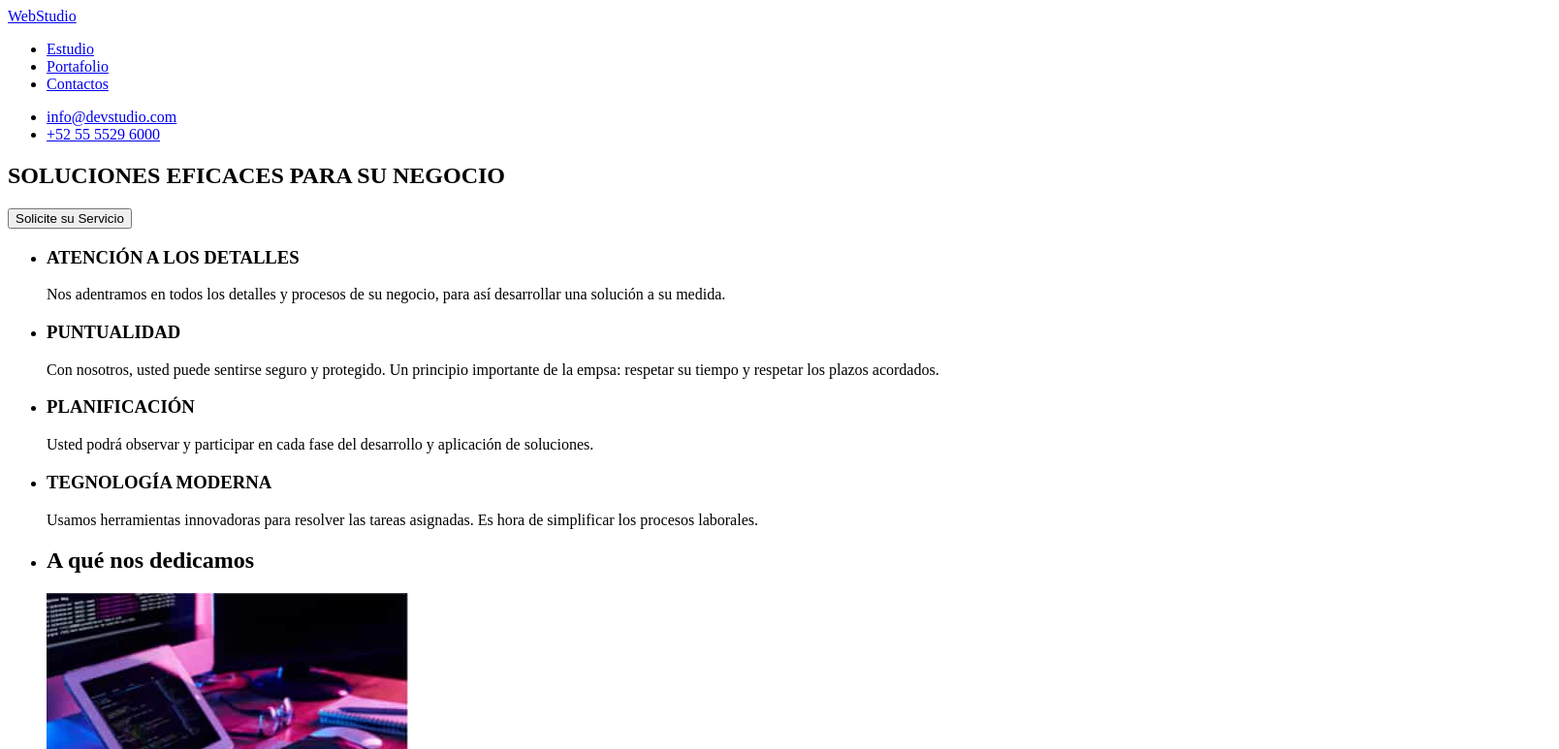
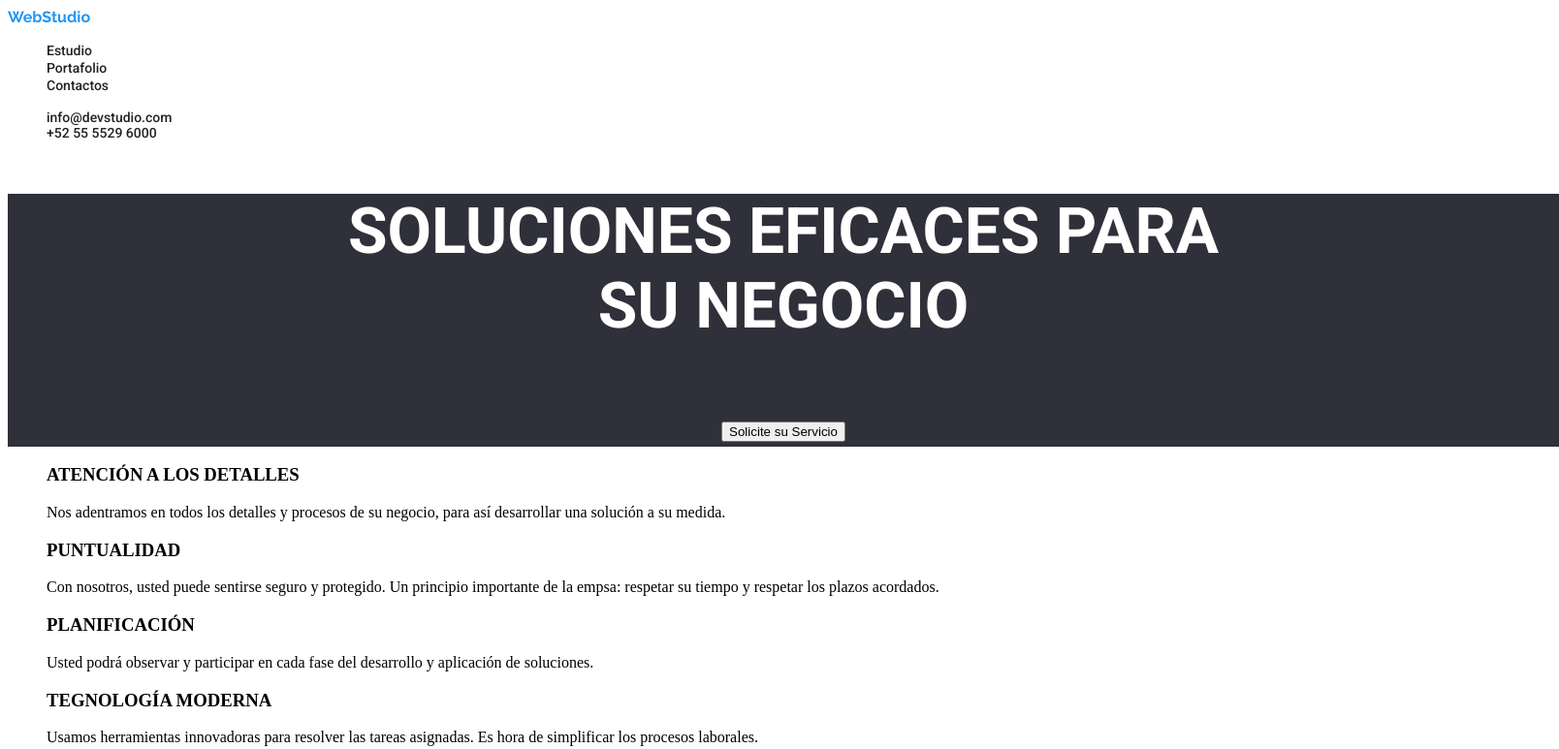
Before and after one commit to jormellopaniagua/goit-markup-hw-02, a plain HTML site: page index.html in a window 1280 px wide. Shown: the top 773 px of the page at 97% size, 1608 px wide, since content can reach past the window. Drawn offline with Linux system fonts and the light colour scheme.

Commit message:
aplicacion de variables e importacion de fuentes}

```diff
--- a/css/styles.css
+++ b/css/styles.css
@@ -0,0 +1,43 @@
+@import url('https://fonts.googleapis.com/css2?family=Raleway:ital,wght@0,700;1,700&display=swap');
+@import url('https://fonts.googleapis.com/css2?family=Roboto:ital,wght@0,400;0,500;0,700;0,900;1,400;1,500;1,700;1,900&display=swap');
+
+:root {
+  --main-color: rgba(255, 255, 255, 1);
+  --primary-color: rgba(47, 48, 58, 1);
+  --webstudio-color: rgba(33, 150, 243, 1);
+  --text-color: rgba(33, 33, 33, 1);
+}
+.link {
+  text-decoration: none;
+}
+.list {
+  list-style: none;
+}
+.fondoOscuro {
+  background-color: var(--primary-color);
+  width: 1600px;
+  height: 600;
+}
+.webstudio {
+  color: var(--webstudio-color);
+  font-family: 'Raleway', sans-serif;
+}
+.textNavigation {
+  color: var(--text-color);
+  font-family: 'Roboto', sans-serif;
+  font-size: 14px;
+  font-weight: 500;
+}
+.whiteNavigation {
+  color: var(--main-color);
+  font-family: 'Roboto', sans-serif;
+  font-size: 14px;
+  font-weight: 500;
+}
+.solutions {
+  color: var(--main-color);
+  font-family: 'Roboto', sans-serif;
+  font-size: 44px;
+  font-weight: 900;
+  text-align: center;
+}
--- a/index.html
+++ b/index.html
@@ -9,59 +9,58 @@
   <body>
     <header>
       <nav>
-        <a href="#">WebStudio</a>
-        <ul>
-          <li><a href="#">Estudio</a></li>
-          <li><a href="portfolio.html">Portafolio</a></li>
-          <li><a href="#">Contactos</a></li>
+        <a class="link webstudio" href="#">WebStudio</a>
+        <ul class="list">
+          <li><a class="link textNavigation" href="#">Estudio</a></li>
+          <li><a class="link textNavigation" href="portfolio.html">Portafolio</a></li>
+          <li><a class="link textNavigation" href="#">Contactos</a></li>
         </ul>
       </nav>
-
-      <ul>
-        <li><a href="mailto:info@devstudio.com">info@devstudio.com</a></li>
-        <li><a href="tel:+525555296000">+52 55 5529 6000</a></li>
+      <ul class="list textNavigation">
+        <li><a class="link textNavigation" href="mailto:info@devstudio.com">info@devstudio.com</a></li>
+        <li><a class="link textNavigation" href="tel:+525555296000">+52 55 5529 6000</a></li>
       </ul>
     </header>
     <main>
-      <section>
-        <h1>SOLUCIONES EFICACES PARA SU NEGOCIO</h1>
+      <section class="fondoOscuro solutions">
+        <h1>SOLUCIONES EFICACES PARA <br>SU NEGOCIO</h1>
         <button type="button">Solicite su Servicio</button>
       </section>
       <section>
-        <ul>
+        <ul class="list">
+          <h3>ATENCIÓN A LOS DETALLES</h3>
           <li>
-            <h3>ATENCIÓN A LOS DETALLES</h3>
             <p>
               Nos adentramos en todos los detalles y procesos de su negocio, para así desarrollar
               una solución a su medida.
             </p>
           </li>
+          <h3>PUNTUALIDAD</h3>
           <li>
-            <h3>PUNTUALIDAD</h3>
             <p>
               Con nosotros, usted puede sentirse seguro y protegido. Un principio importante de la
               empsa: respetar su tiempo y respetar los plazos acordados.
             </p>
           </li>
+          <h3>PLANIFICACIÓN</h3>
           <li>
-            <h3>PLANIFICACIÓN</h3>
             <p>
               Usted podrá observar y participar en cada fase del desarrollo y aplicación de
               soluciones.
             </p>
           </li>
+          <h3>TEGNOLOGÍA MODERNA</h3>
           <li>
-            <h3>TEGNOLOGÍA MODERNA</h3>
             <p>
               Usamos herramientas innovadoras para resolver las tareas asignadas. Es hora de
               simplificar los procesos laborales.
             </p>
           </li>
-        </ul>
+        </ul class>
       </section>
       <section>
-        <ul>
-          <li><h2>A qué nos dedicamos</h2></li>
+        <h2>A qué nos dedicamos</h2>
+        <ul class="list">
           <li>
             <img src="./images/aquenosdedicamos1.jpg" alt="programacion" width="373" />
           </li>
@@ -74,14 +73,16 @@
         </ul>
       </section>
       <section>
-        <ul>
-          <li><h3>Nuestro Equipo</h3></li>
+        <h3>Nuestro Equipo</h3>
+        <ul class="list">
           <li>
             <img
               src="./images/fotoAndres.jpg"
               alt="Andres cubo diseñador de productos"
               width="270"
             />
+            <h3>Andres Cubo</h3>
+            <p>diseñador de productos</p>
           </li>
           <li>
             <img
@@ -89,21 +90,28 @@
               alt="Carla palacios Desarrolladora frontend"
               width="270"
             />
+            <h3>Carla Palacios</h3>
+            <p>Desarrolladora Frontend</p>
           </li>
-          <li><img src="./images/fotoMario.jpg" alt="Mario dorado Marketing" width="270" /></li>
+          <li>
+            <img src="./images/fotoMario.jpg" alt="Mario dorado Marketing" width="270" />
+            <h3>Mario Dorado</h3>
+            <p>Marketing</p>
+          </li>
           <li>
             <img src="./images/fotoPablo.jpg" alt="Pablo Mijangos Diseñador IU" width="270" />
+            <h3>Pablo Mijangos</h3>
+            <p>Diseñador UI</p>
           </li>
-          <!--los nombres y profesiones de los integrantes del equipo estan en las imagenes-->
         </ul>
       </section>
-      <footer>
-        <a href="#">WebStudio</a>
+      <footer class="fondoOscuro">
+        <a class="link webstudio" href="#">WebStudio</a>
         <address>
-          <ul>
-            <li><a href="#">Calz. Ticomán 500, Ciudad de México, CDMX, México</a></li>
-            <li><a href="mailto:info@example.com">info@example.com</a></li>
-            <li><a href="tel:++525555296000 ">+52 55 5529 6000 </a></li>
+          <ul class="list">
+            <li><a class="link whiteNavigation" href="#">Calz. Ticomán 500, Ciudad de México, CDMX, México</a></li>
+            <li><a class="link whiteNavigation" href="mailto:info@example.com">info@example.com</a></li>
+            <li><a class="link whiteNavigation" href="tel:++525555296000 ">+52 55 5529 6000 </a></li>
           </ul>
         </address>
       </footer>
```
Also changed, not shown: portfolio.html (+17 -11 lines).
